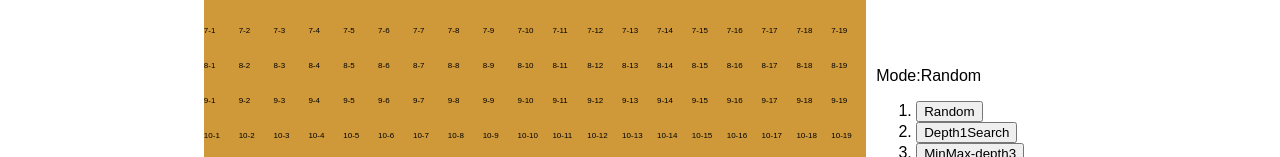
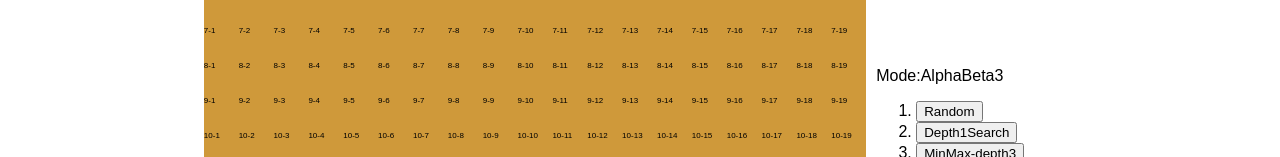
Before and after one commit to TakuyaXyze/6moku-narabe, a Next.js app: page / in a window 1280 px wide. Shown: the part 260-417 px from the top of the page. Built offline with nearby package versions, Linux system fonts and the light colour scheme.

Commit message:
🎨 デフォルトをAlphaBeta3に変更

```diff
--- a/components/PlayGround.tsx
+++ b/components/PlayGround.tsx
@@ -30,7 +30,7 @@ export function PlayGround() {
     const [history, setHistory] = useState([Array(ROWS).fill(null).map(() => Array<(string | null)>(COLUMNS).fill(null))]);
     const [currentMove, setCurrentMove] = useState(0);
     const [blackIsNext, setBlackIsNext] = useState(true);
-    const [currentGameMode, setcurrentGameMode] = useState("Random");
+    const [currentGameMode, setcurrentGameMode] = useState("AlphaBeta3");
 
     function handlePlay(nextBoxes: (string | null)[][]): void {
         const nextHistory = [...history.slice(0, currentMove + 1), nextBoxes];
```
